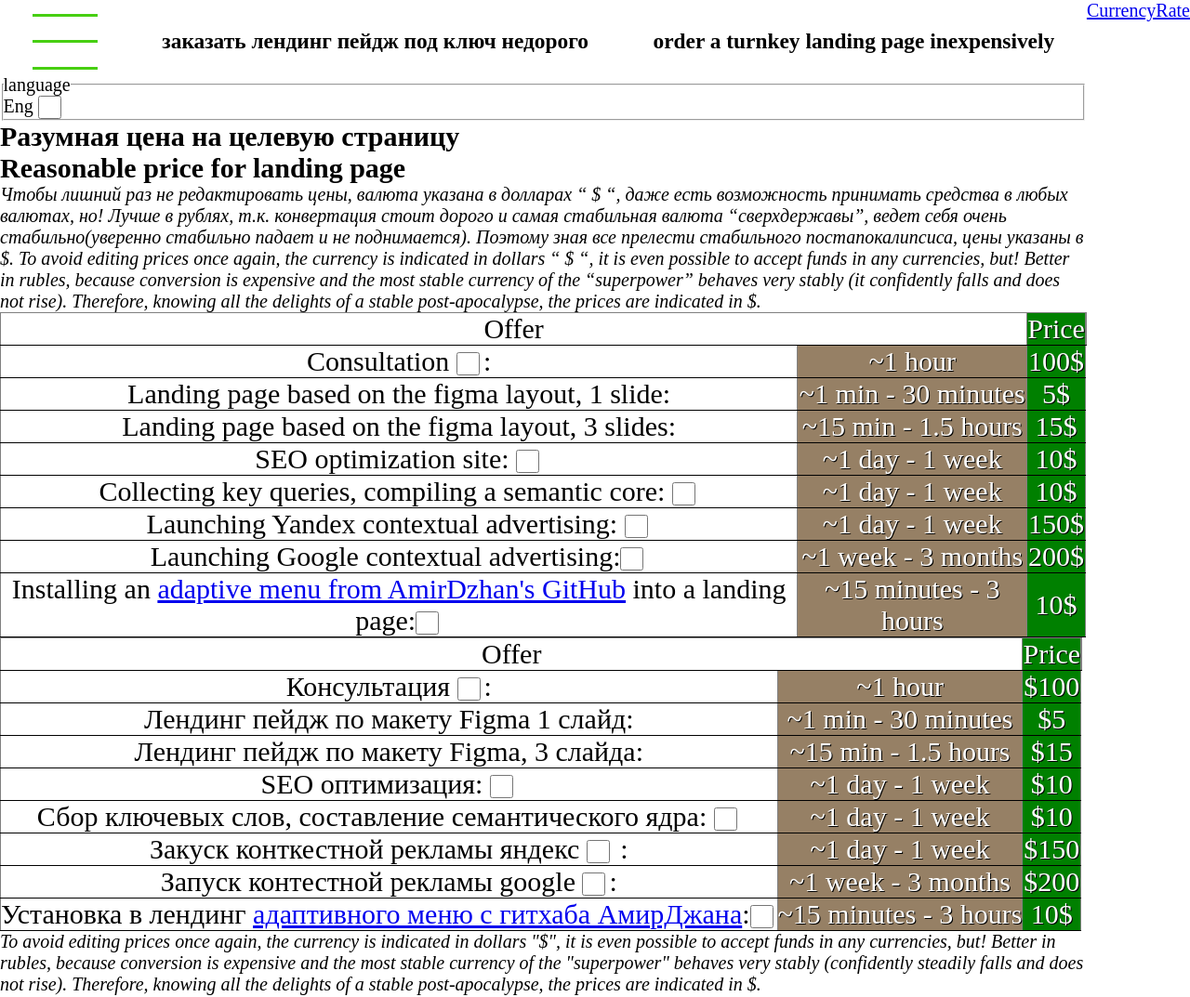
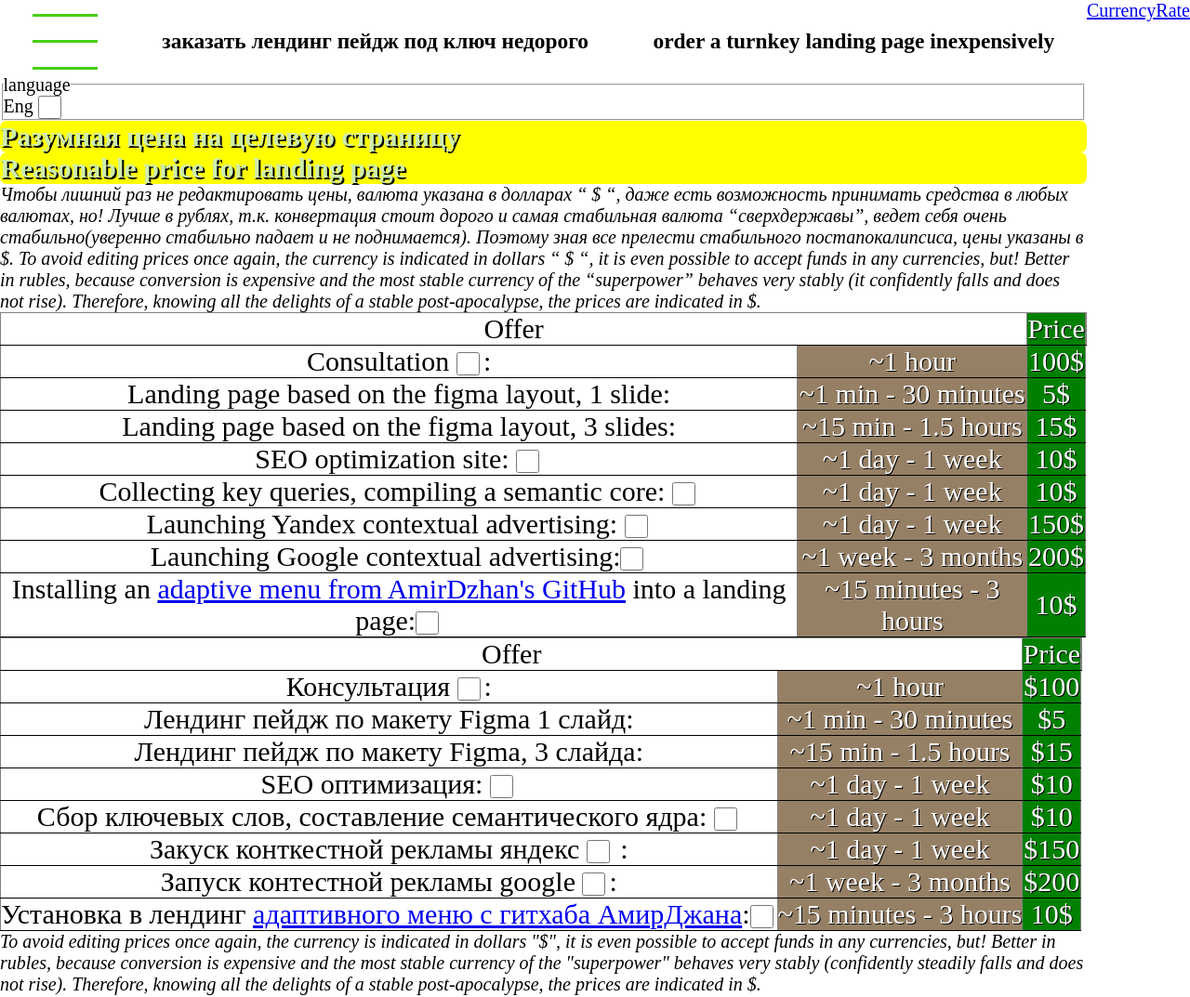
Before and after one commit to amir248/superpru, a website: page commercialOffer.html in a window 1280 px wide. Shown: the top 1073 px of the page at 93% size. Drawn offline with Linux system fonts and the light colour scheme; a script that the page names is missing.

Commit message:
reasonable price for landing page

```diff
--- a/commercialOffer.html
+++ b/commercialOffer.html
@@ -115,8 +115,8 @@
                 </label>
             </fieldset>
             <div class="notPrint">
-                <h2 id="rus">Разумная цена на целевую страницу</h2>
-                <h2 id="eng">Reasonable price for landing page</h2>
+                <h2 id="rus" style="background:yellow;border-radius:7px;color:rgb(207, 237, 170);text-shadow:black 2px 2px;">Разумная цена на целевую страницу</h2>
+                <h2 id="eng" style="background:yellow;border-radius:7px;color:rgb(207, 237, 170);text-shadow:black 2px 2px;">Reasonable price for landing page</h2>
                 <i id="rus">Чтобы лишний раз не редактировать цены, валюта указана в долларах “ $ “, даже есть возможность принимать средства в любых валютах, но! Лучше в рублях, т.к. конвертация стоит дорого и самая стабильная валюта “сверхдержавы”, ведет себя очень стабильно(уверенно стабильно падает и не поднимается). Поэтому зная все прелести стабильного постапокалипсиса, цены указаны в $.</i>
                 <i id="eng">To avoid editing prices once again, the currency is indicated in dollars “ $ “, it is even possible to accept funds in any currencies, but! Better in rubles, because conversion is expensive and the most stable currency of the “superpower” behaves very stably (it confidently falls and does not rise). Therefore, knowing all the delights of a stable post-apocalypse, the prices are indicated in $.</i>
 
```
